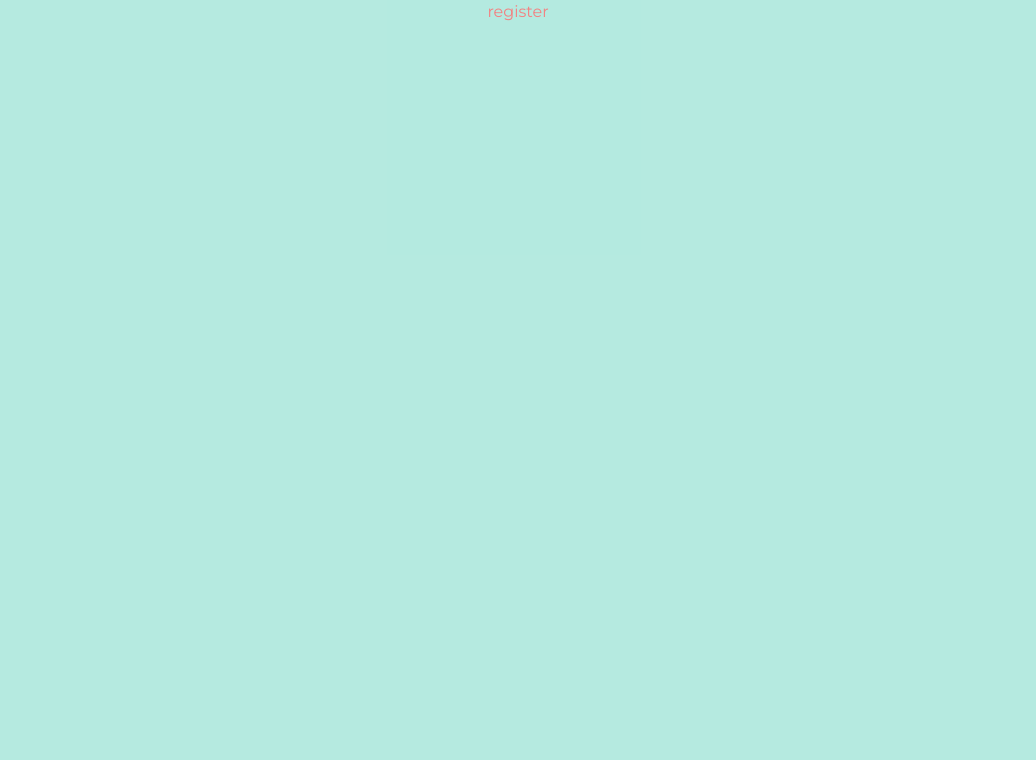
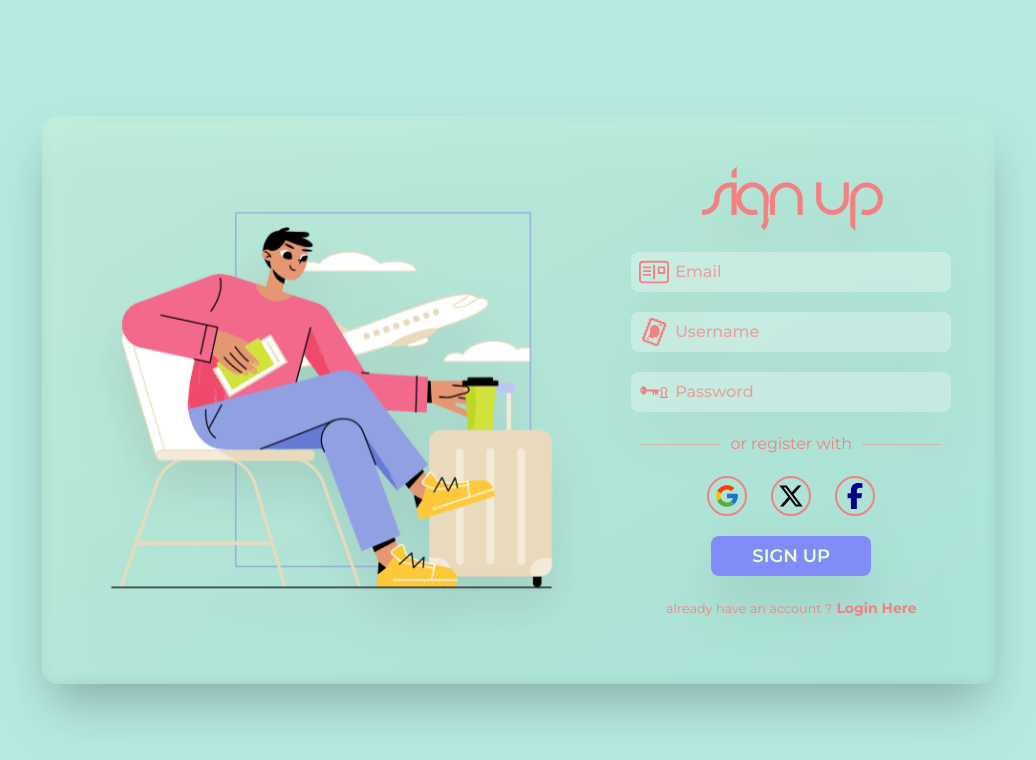
Before and after one commit to msinemkaya/traveller, a React (Vite) app: page /register in a window 1280 px wide. Shown: the top 760 px of the page, without its empty margins (122-1158 px from the left). Built offline with nearby package versions, Linux system fonts and the light colour scheme.

Commit message:
feat: created the register using same components

```diff
--- /dev/null
+++ b/src/components/common/AuthRedirection.jsx
@@ -0,0 +1,9 @@
+import { Link } from 'react-router-dom'
+
+export function AuthRedirection({type}) {
+  return (
+    <div>
+      <small className='inline-block'>{type === 'register' ? 'don\'t' : 'already'} have an account ?</small> <Link to={`/${type}`} className='font-bold text-sm capitalize'>{type} here</Link>
+    </div>
+  )
+}
--- a/src/components/common/Button.jsx
+++ b/src/components/common/Button.jsx
@@ -1,6 +1,6 @@
-export function Button({children}) {
+export function Button({children, ...rest}) {
   return (
-    <button className='bg-indigo-400 text-light w-40 h-10 text-lg font-semibold rounded-lg uppercase'>
+    <button className='bg-indigo-400 text-light w-40 h-10 text-lg font-semibold rounded-lg uppercase' {...rest}>
       {children}
     </button>
   )
--- a/src/components/sections/Login.jsx
+++ b/src/components/sections/Login.jsx
@@ -7,6 +7,7 @@ import { GiPostStamp, GiUnlocking } from "react-icons/gi";
 import { SocialBox } from '../common/SocialBox.jsx'
 import { Auth } from './Auth.jsx'
 import { Button } from '../common/Button.jsx'
+import { AuthRedirection } from '../common/AuthRedirection.jsx'
 
 export function Login() {
   const { setAuth } = useAuth()
@@ -30,9 +31,7 @@ export function Login() {
       </Link>
       <SocialBox text="or login with"/>
       <Button>sign in</Button>
-      <div>
-        <small className='inline-block'>don't have an account ?</small> <Link to='/register' className='font-bold text-sm'>Register here</Link>
-      </div>
+      <AuthRedirection type='register'/>
     </Auth>
   )
 }
--- a/src/components/sections/Register.jsx
+++ b/src/components/sections/Register.jsx
@@ -1,5 +1,33 @@
+import { Auth } from './Auth.jsx'
+import man from '../../assets/man.svg'
+import { Input } from '../common/Input.jsx'
+import { GiPostStamp, GiUnlocking } from "react-icons/gi";
+import { BsPostcard } from "react-icons/bs";
+import { SocialBox } from '../common/SocialBox.jsx'
+import { Button } from '../common/Button.jsx'
+import { AuthRedirection } from '../common/AuthRedirection.jsx'
+import { useState } from 'react'
 export function Register() {
+
+  const [user, setUser] = useState('')
+  const [email, setEmail] = useState('')
+  const [password, setPassword] = useState('')
+
+  const handleSubmit = (e) => {
+    e.preventDefault()
+    setUser('')
+    setPassword('')
+    setEmail('')
+  }
+
   return (
-    <>register</>
+    <Auth title='sign up' imageSrc={man} onSubmit={handleSubmit}>
+      <Input type='email' icon={<BsPostcard size={30}/>} placeholder='email' value={email} onChange={({target}) => setEmail(target.value)} required/>
+      <Input type='text' icon={<GiPostStamp size={30}/>} placeholder='username' value={user} onChange={({target}) => setUser(target.value)} required/>
+      <Input type='password' icon={<GiUnlocking size={30}/>} placeholder='password' value={password} onChange={({target}) => setPassword(target.value)} required/>
+      <SocialBox text='or register with'/>
+      <Button>sign up</Button>
+      <AuthRedirection type='login'/>
+    </Auth>
   )
 }
```
Also changed, not shown: src/assets/man.svg (added).
